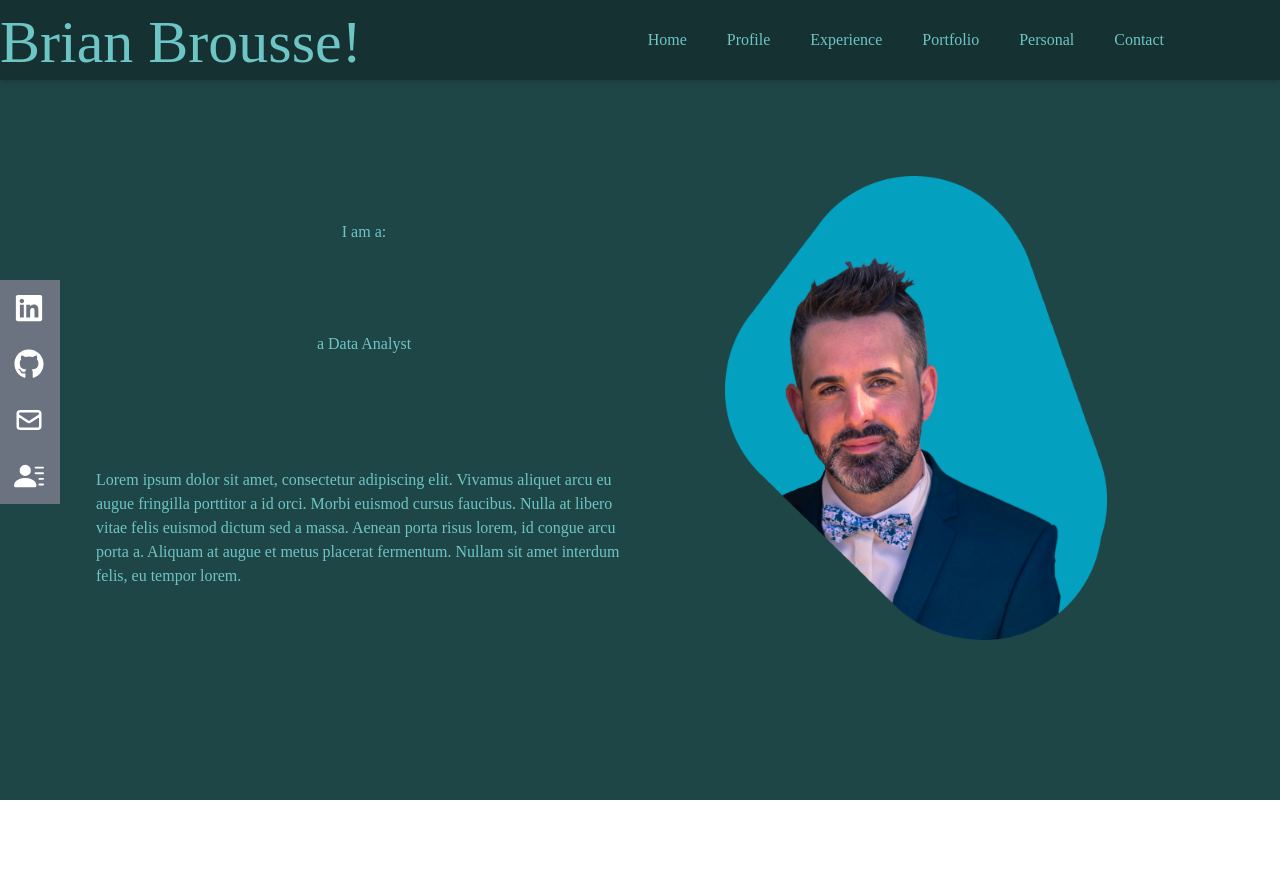
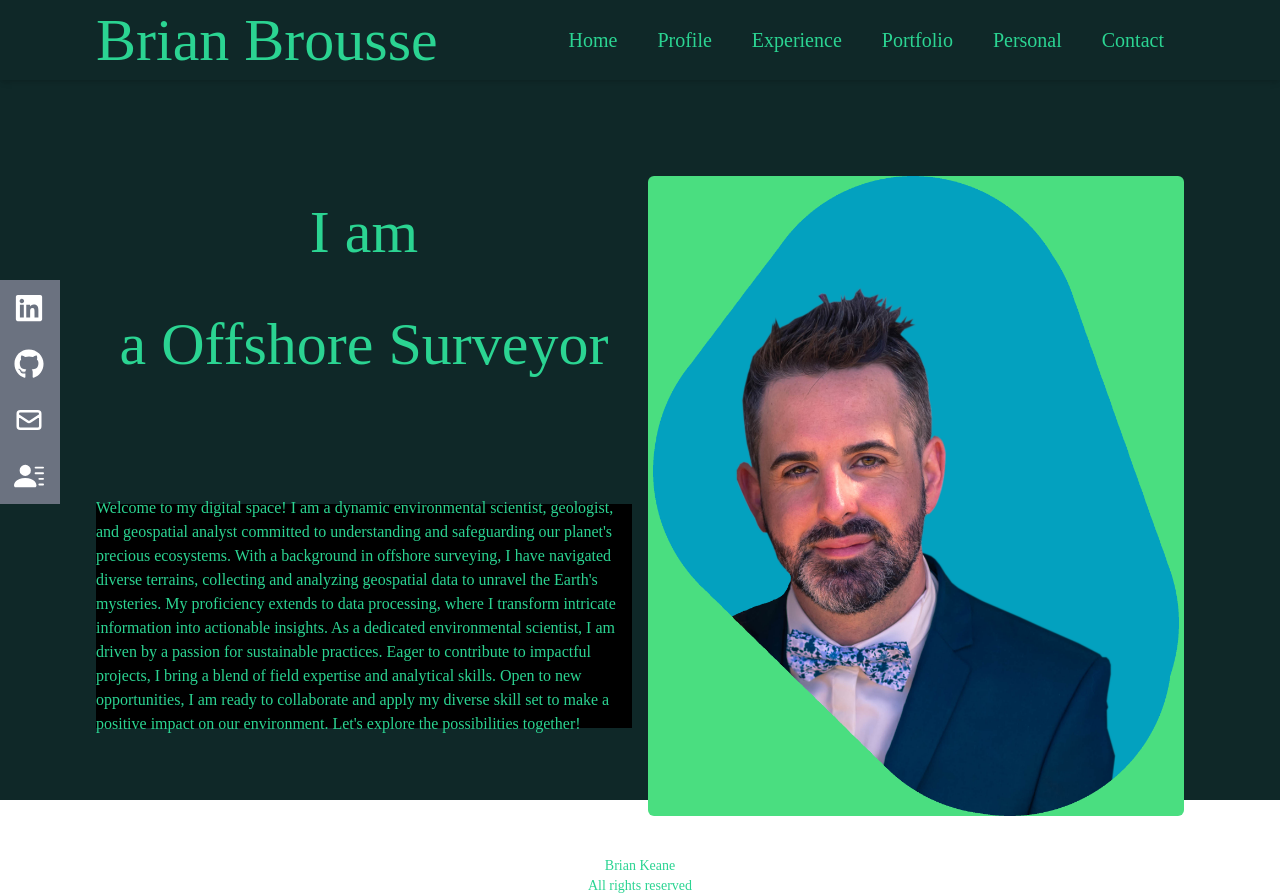
Before and after one commit to Bryuhn/personal_website, a React (Create React App) app: page /Home in a window 1280 px wide. Before the commit the page ends 800 px from the top, so only its background shows below. Built offline with nearby package versions, Linux system fonts and the light colour scheme.

Commit message:
Landing done.

```diff
--- a/src/App.js
+++ b/src/App.js
@@ -6,11 +6,12 @@ import Personal from './Components/personal';
 import Experience from './Components/experience';
 import Profile from './Components/profile';
 import Social from './Components/socials';
+import Base from './Components/base';
 import React from 'react';
 
 function Welcome() {
   return (
-    <div className="h-screen w-screen bg-fourth">
+    <div className="h-screen w-screen bg-fifth">
       <NavBar />
       <Social />
       <Routes>
@@ -22,6 +23,7 @@ function Welcome() {
         <Route path="/Experience" element={<Experience />} />
         <Route path="/Contact" element={<Contact />} />
       </Routes>
+      <Base />
     </div>
   );
 }
--- /dev/null
+++ b/src/Components/base.jsx
@@ -0,0 +1,12 @@
+import React from 'react';
+
+const base = () => {
+  return (
+    <div className="col-span-1 mt-10 grid justify-center text-center text-sm">
+      <div>Brian Keane</div>
+      <div>All rights reserved</div>
+    </div>
+  );
+};
+
+export default base;
--- a/src/Components/landing.jsx
+++ b/src/Components/landing.jsx
@@ -4,27 +4,37 @@ import { useTypewriter } from 'react-simple-typewriter';
 
 const Landing = () => {
   const [typeEffect] = useTypewriter({
-    words: [' a Developer', ' a Data Analyst', ' a Enviromental Scientist', ' open to work!'],
+    words: [
+      ' a Geosptial Analyst',
+      ' a Offshore Surveyor',
+      ' a Data Processor',
+      ' a Enviromental Scientist',
+      ' open to work!',
+    ],
     loop: 1,
-    typeSpeed: 100,
+    typeSpeed: 75,
     deleteSpeed: 40,
   });
 
   return (
     <div name="Home" className="mx-24 mt-24 grid grid-cols-2 gap-4">
       <div className="grid-flow-row-2 grid h-56 rounded-md text-center">
-        <div className="flex h-28 items-center justify-center">I am a:</div>
-        <div className="flex h-28 items-center justify-center">{typeEffect}</div>
+        <div className="flex h-28 items-center justify-center text-6xl">I am </div>
+        <div className="flex h-28 items-center justify-center text-6xl">{typeEffect}</div>
       </div>
-      <div className="h-116 row-span-2 rounded-md ">
+      <div className="h-160 row-span-2 rounded-md bg-green-400 ">
         <img className="h-full w-full object-contain" src={Profile} alt="Hero" />
       </div>
       <div className="">
-        <span className=" text center flex h-56 items-center">
-          Lorem ipsum dolor sit amet, consectetur adipiscing elit. Vivamus aliquet arcu eu augue fringilla porttitor a
-          id orci. Morbi euismod cursus faucibus. Nulla at libero vitae felis euismod dictum sed a massa. Aenean porta
-          risus lorem, id congue arcu porta a. Aliquam at augue et metus placerat fermentum. Nullam sit amet interdum
-          felis, eu tempor lorem.
+        <span className=" text center flex h-56 items-center bg-black">
+          Welcome to my digital space! I am a dynamic environmental scientist, geologist, and geospatial analyst
+          committed to understanding and safeguarding our planet's precious ecosystems. With a background in offshore
+          surveying, I have navigated diverse terrains, collecting and analyzing geospatial data to unravel the Earth's
+          mysteries. My proficiency extends to data processing, where I transform intricate information into actionable
+          insights. As a dedicated environmental scientist, I am driven by a passion for sustainable practices. Eager to
+          contribute to impactful projects, I bring a blend of field expertise and analytical skills. Open to new
+          opportunities, I am ready to collaborate and apply my diverse skill set to make a positive impact on our
+          environment. Let's explore the possibilities together!
         </span>
       </div>
     </div>
--- a/src/Components/nav.jsx
+++ b/src/Components/nav.jsx
@@ -38,28 +38,27 @@ const NavBar = () => {
   ];
 
   return (
-    <div className="bg-black relative z-20 flex h-20 w-screen items-center justify-between bg-opacity-30 shadow-md">
-      <div className="flex text-6xl">
-        <p className="mt-1">Brian Brousse!</p>
+    <div className="relative z-20 flex h-20 w-screen items-center justify-between shadow-md">
+      <div className="flex text-6xl ">
+        <p className="ml-24">Brian Brousse</p>
       </div>
-
-      <ul className="text-md font-Montserrat absolute right-24 flex items-center justify-center font-light max-xl:hidden">
+      <ul className="text-md absolute right-24 flex items-center justify-center font-light max-xl:hidden">
         {tab.map(({ id, link, path, metas }) => (
-          <li key={id} className="px-5 hover:text-third hover:underline">
+          <li key={id} className="px-5 text-xl hover:text-first hover:underline">
             <a href={path}>{link}</a>
             <meta name={metas} content=""></meta>
           </li>
         ))}
       </ul>
-      <div onClick={() => setNav(!nav)} className="z-40 cursor-pointer pr-5 xl:hidden">
+      <div onClick={() => setNav(!nav)} className="z-40 mr-5 cursor-pointer xl:hidden">
         {nav ? <FaTimes size={25} /> : <FaBars size={25} />}
       </div>
       {nav && (
-        <ul className="bg-green-200 fixed right-0 top-0 flex flex-col items-center justify-center rounded bg-opacity-50 xl:hidden">
+        <ul className="fixed right-0 top-0 flex w-40 flex-col justify-center rounded-l bg-green-200 bg-opacity-50 text-left xl:hidden">
           {tab.map(({ id, link, path }) => (
             <li
               key={link.id}
-              className="hover:text-white cursor-pointer py-6 ps-4 text-2xl font-bold capitalize duration-500 hover:scale-110"
+              className="cursor-pointer py-6 ps-4 text-2xl font-bold capitalize duration-500 hover:scale-110 hover:text-white"
             >
               <li onClick={() => setNav(!nav)}>
                 <a href={path}>{link}</a>
--- a/src/index.css
+++ b/src/index.css
@@ -5,7 +5,7 @@
 @import url('https://fonts.googleapis.com/css2?family=Poppins:ital,wght@0,100;0,200;0,300;0,400;0,500;0,600;1,100;1,200;1,300;1,400;1,500&display=swap');
 @layer base {
   body {
-    @apply font-[poppins] text-first;
+    @apply font-[poppins] text-third;
   }
 }
 
--- a/tailwind.config.js
+++ b/tailwind.config.js
@@ -12,6 +12,8 @@ module.exports = {
       },
       spacing: {
         116: '29rem',
+        160: '40rem',
+        232: '58rem',
       },
     },
   },
```
